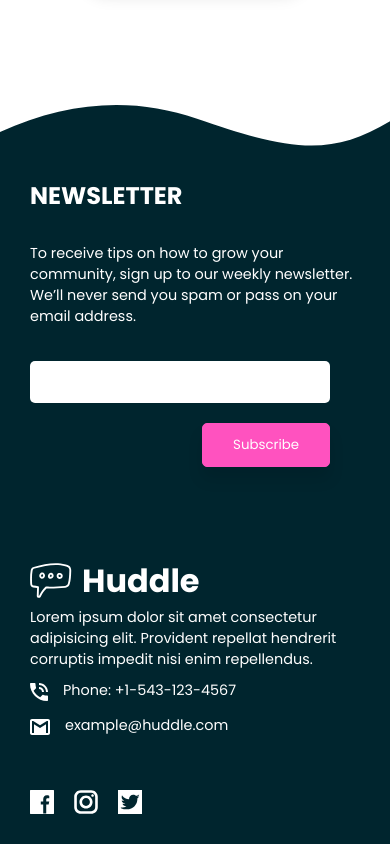
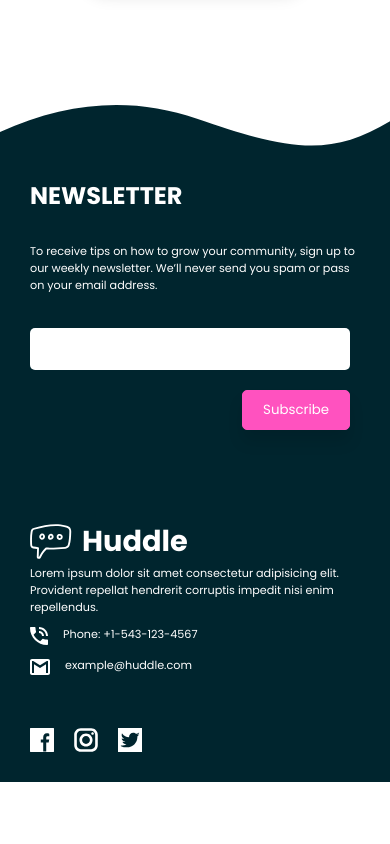
Before and after one commit to Ayush1665/2110991665_G16_TechMahindra, a plain HTML site: page Huddle Assignment/index.html in a window 390 px wide. Shown: the part 2527-3371 px from the top of the page. After the commit the page ends 3309 px from the top, so only its background shows below. Drawn offline with Linux system fonts and the light colour scheme.

Commit message:
screenshot added

```diff
--- a/Huddle Assignment/index.html
+++ b/Huddle Assignment/index.html
@@ -131,7 +131,7 @@
             <img src="./images/icon-messages.svg" alt="img" height="35" />
             <h1>Huddle</h1>
           </div>
-          <p>
+          <p class="p">
             Lorem ipsum dolor sit amet consectetur adipisicing elit. Provident
             repellat hendrerit corruptis impedit nisi enim repellendus.
           </p>
--- a/Huddle Assignment/style.css
+++ b/Huddle Assignment/style.css
@@ -337,7 +337,6 @@
   }
 
   .footer-content {
-
     flex-direction: column-reverse;
     padding: 30px;
     text-align: start;
@@ -345,9 +344,8 @@
   }
 
   .footer-content h1 {
-    font-size: 2rem;
+    font-size: 1.8rem;
   }
-
   .footer-right {
     margin-left: 0;
     margin-bottom: 90px;
@@ -355,12 +353,14 @@
   }
   .footer-right button{
     align-self: flex-end;
+    padding: 9px 20px;
   }
   .footer-right input {
-    width: 300px;
-    align-items: end;
+    width: 320px;
   }
-
+  .footer-content p{
+    font-size: 0.7rem;
+  }
   .footer-right-container {
     flex-direction: column;
     gap: 20px;
```
Also changed, not shown: Huddle Assignment/design/mobile_design.png.
